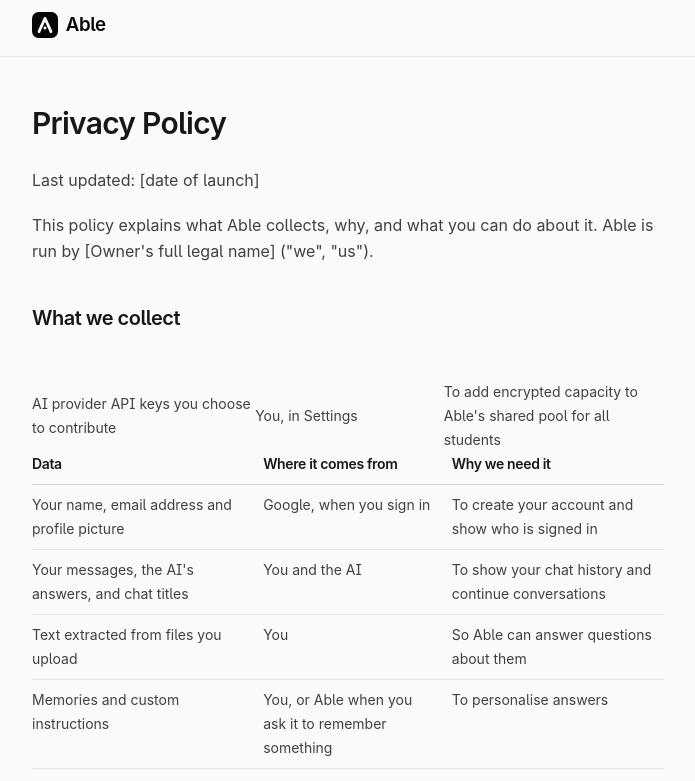
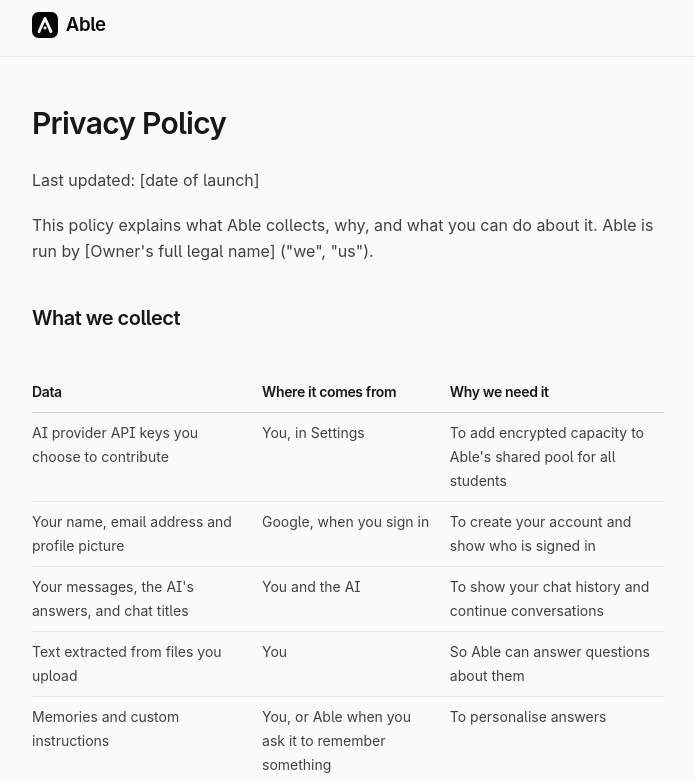
Before and after one commit to ayanv3419-oss/able, a Next.js app: page /privacy in a window 1280 px wide. Shown: the top 781 px of the page, without its empty margins (292-987 px from the left). Built offline with nearby package versions, Linux system fonts and the light colour scheme; no server answers.

Commit message:
fix: keep privacy data rows in table body

```diff
--- a/app/(legal)/privacy/page.tsx
+++ b/app/(legal)/privacy/page.tsx
@@ -23,19 +23,19 @@ export default function Page() {
         <table className="min-w-[34rem]">
           <thead>
             <tr>
+              <th>Data</th>
+              <th>Where it comes from</th>
+              <th>Why we need it</th>
+            </tr>
+          </thead>
+          <tbody>
+            <tr>
               <td>AI provider API keys you choose to contribute</td>
               <td>You, in Settings</td>
               <td>
                 To add encrypted capacity to Able's shared pool for all students
               </td>
             </tr>
-            <tr>
-              <th>Data</th>
-              <th>Where it comes from</th>
-              <th>Why we need it</th>
-            </tr>
-          </thead>
-          <tbody>
             <tr>
               <td>Your name, email address and profile picture</td>
               <td>Google, when you sign in</td>
```
